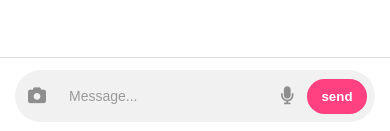
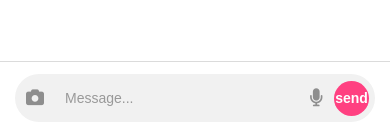
Before and after one commit to ziiamodel/my-project, a plain HTML site: page client/index.html in a window 390 px wide. Shown: the part 710-841 px from the top of the page. Drawn offline with Linux system fonts and the light colour scheme.

Commit message:
Update style.css

```diff
--- a/client/style.css
+++ b/client/style.css
@@ -385,17 +385,51 @@ html, body {
 }
 
 
-.send-btn {
+  .send-btn {
     background-color: #ff4081;
     color: white;
     border: none;
-    padding: 8px 30px;
+    padding: 8px 16px;
     border-radius: 20px;
     font-weight: bold;
     cursor: pointer;
     transition: background-color 0.2s;
+    white-space: nowrap;
+    flex-shrink: 0;
+    font-size: 16px;
 }
+
 
 .send-btn:hover {
     background-color: #e73370;
 }
+
+
+
+
+.input-container input {
+    flex: 1;
+    min-width: 0;
+    border: none;
+    outline: none;
+    padding: 8px 12px;
+    background: transparent;
+    font-size: 16px;
+}
+
+
+@media (max-width: 500px) {
+  .input-container {
+    padding: 6px;
+    gap: 6px;
+  }
+
+  .send-btn {
+    padding: 6px 12px;
+    font-size: 14px;
+  }
+
+  .input-container input {
+    font-size: 14px;
+  }
+}
```
